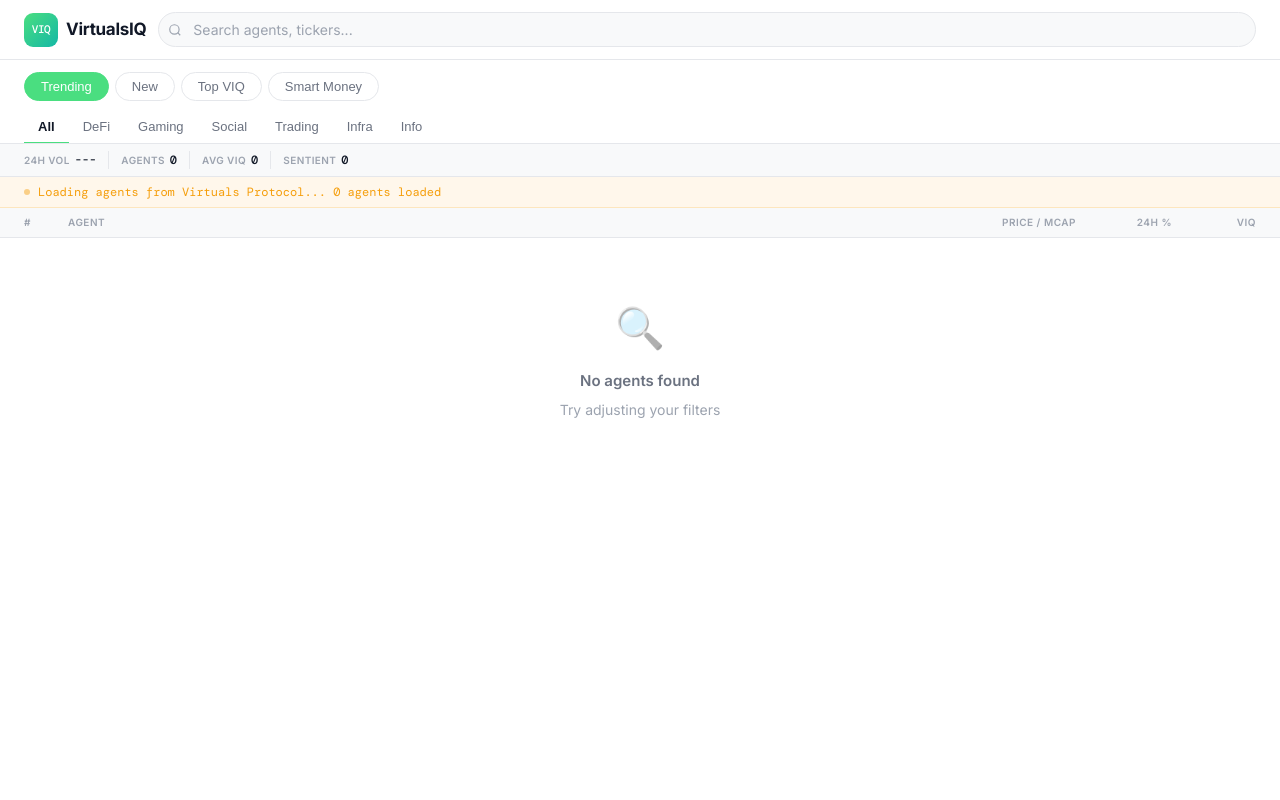
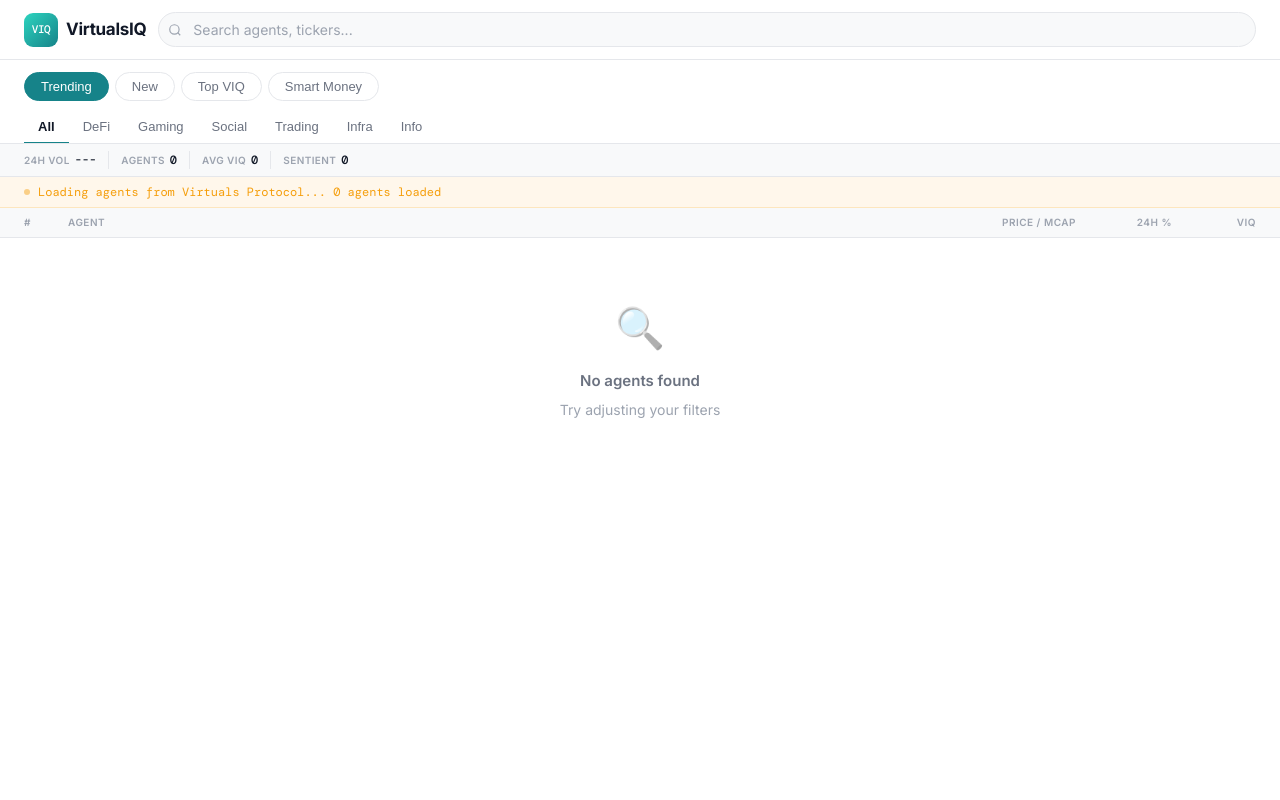
Before and after one commit to Rob650/VirtualsIQ, a FastAPI app: page / in a window 1280 px wide. Run offline with FastAPI, Linux system fonts and the light colour scheme; data that the repository does not hold is empty.

Commit message:
style: swap green accent to Virtuals Protocol brand teal (#168389)

```diff
--- a/templates/index.html
+++ b/templates/index.html
@@ -19,7 +19,7 @@
       --text-muted: #6B7280;
       --text-dim:   #9CA3AF;
 
-      --green:      #4ADE80;
+      --green:      #168389;
       --green-bg:   rgba(34,197,94,0.10);
       --green-dark: #16A34A;
       --red:        #EF4444;
@@ -75,7 +75,7 @@
     .logo-mark {
       width: 34px;
       height: 34px;
-      background: linear-gradient(135deg, #4ADE80, #14B8A6);
+      background: linear-gradient(135deg, #2DD4BF, #168389);
       border-radius: 9px;
       display: flex;
       align-items: center;
```
